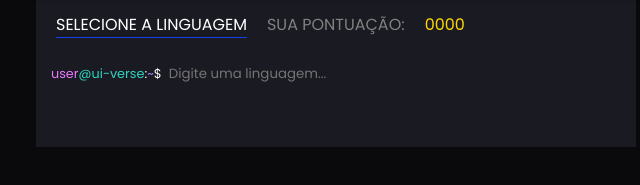
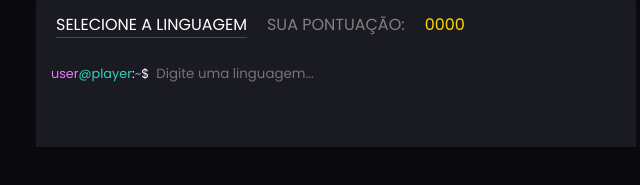
Before and after one commit to Glauedson/WhatIsTheLanguage-Remoto, a website with bundled scripts: page src/front-end/html/peloCodigo.html in a window 1280 px wide. Shown: the part 591-776 px from the top of the page, 304-944 px from the left. Built offline with nearby package versions, Linux system fonts and the light colour scheme.

```diff
--- a/src/front-end/html/peloCodigo.html
+++ b/src/front-end/html/peloCodigo.html
@@ -44,7 +44,7 @@
 
             <div class="input-container">
                 <p class="bash-text">
-                  <span class="usuario">user</span><span class="maquina">@ui-verse</span>:<span class="caractere">~</span>$
+                  <span class="usuario">user</span><span class="maquina">@player</span>:<span class="caractere">~</span>$
                 </p>
                 <input class="input" id="campoEntrada" placeholder="Digite uma linguagem..." type="text">
                 <ul id="listaSugestoes"></ul>
```
Also changed, not shown: README.md.
